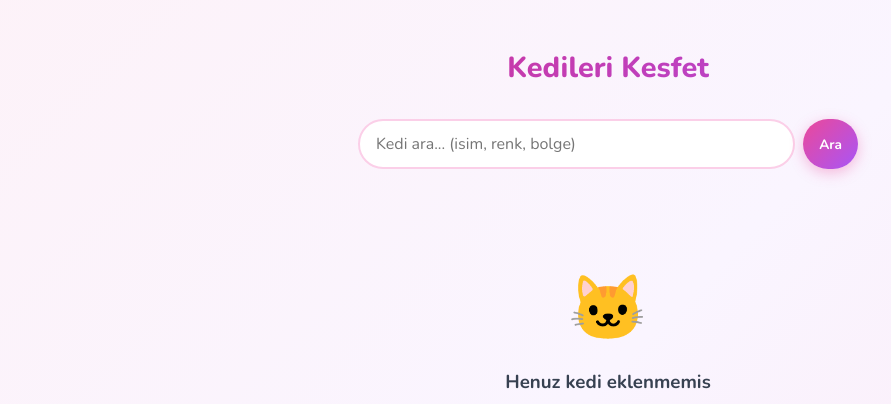
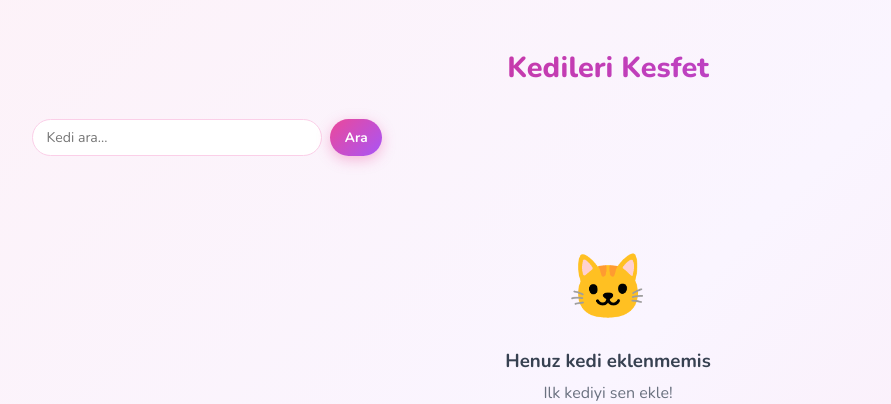
Before and after one commit to lumbe911/patilidunya, a Flask app: page /explore in a window 1280 px wide. Shown: the part 64-468 px from the top of the page, without its empty margins (32-923 px from the left). Run offline with Flask 3, Linux system fonts and the light colour scheme; the visitor is signed in with stand-in values (Sample User, id 1); data that the repository does not hold is empty.

Commit message:
Arama cubugu kucultuldu

```diff
--- a/templates/explore.html
+++ b/templates/explore.html
@@ -4,13 +4,13 @@
 <div class="container">
     <h1 class="page-title">Kedileri Kesfet</h1>
 
-    <form method="GET" action="{{ url_for('explore') }}" style="max-width:500px; margin:0 auto 2rem;">
+    <form method="GET" action="{{ url_for('explore') }}" style="max-width:350px; margin-bottom:1.5rem;">
         <div style="display:flex; gap:0.5rem;">
-            <input type="text" name="q" value="{{ search_query or '' }}" placeholder="Kedi ara... (isim, renk, bolge)"
-                style="flex:1; padding:0.75rem 1rem; border:2px solid var(--pink-200); border-radius:var(--radius-full); font-family:'Nunito',sans-serif; font-size:1rem; background:white;">
-            <button type="submit" class="btn btn-primary btn-sm">Ara</button>
+            <input type="text" name="q" value="{{ search_query or '' }}" placeholder="Kedi ara..."
+                style="flex:1; padding:0.5rem 0.85rem; border:1.5px solid var(--pink-200); border-radius:var(--radius-full); font-family:'Nunito',sans-serif; font-size:0.88rem; background:white;">
+            <button type="submit" class="btn btn-primary btn-sm" style="padding:0.45rem 0.9rem;">Ara</button>
             {% if search_query %}
-            <a href="{{ url_for('explore') }}" class="btn btn-secondary btn-sm">Temizle</a>
+            <a href="{{ url_for('explore') }}" class="btn btn-secondary btn-sm" style="padding:0.45rem 0.9rem;">X</a>
             {% endif %}
         </div>
     </form>
```
